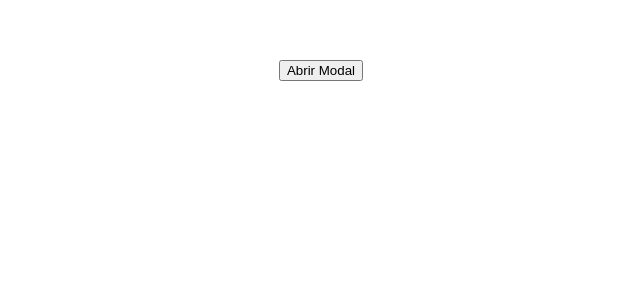
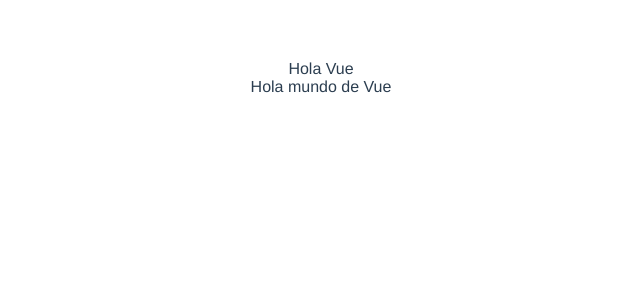
Before and after one commit to Ameth/vue-options, a Vue app: page / in a window 1280 px wide. Shown: the top 300 px of the page, without its empty margins (319-959 px from the left). Built offline with nearby package versions, Linux system fonts and the light colour scheme.

Commit message:
mixins examples

```diff
--- a/src/App.vue
+++ b/src/App.vue
@@ -1,19 +1,29 @@
 <!-- eslint-disable vue/no-parsing-error -->
 <template>
-  <Modal />
+  <div>{{ text }}</div>
+  <div>{{ mivariable }}</div>
 </template>
 
 <script>
-import Modal from "./components/Modal.vue";
+import base from "@/mixins/base";
 
 export default {
   name: "App",
+  mixins: [base],
   data() {
     return {
-      show: false,
+      text: "Hola Vue",
     };
   },
-  components: { Modal },
+  beforeCreate() {
+    console.log("beforeCreate", this.$data, this.$el);
+  },
+  created() {
+    console.log("created", this.text);
+  },
+  mounted() {
+    console.log("mounted", this.$data, this.$el);
+  },
 };
 </script>
 
--- /dev/null
+++ b/src/mixins/base.js
@@ -0,0 +1,10 @@
+export default {
+  data () {
+    return {
+      mivariable: 'Hola mundo de Vue'
+    }
+  },
+  created () {
+    console.log('created mixins')
+  }
+}
```
